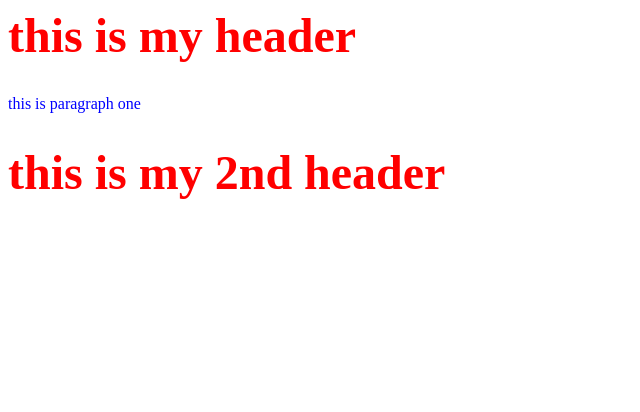
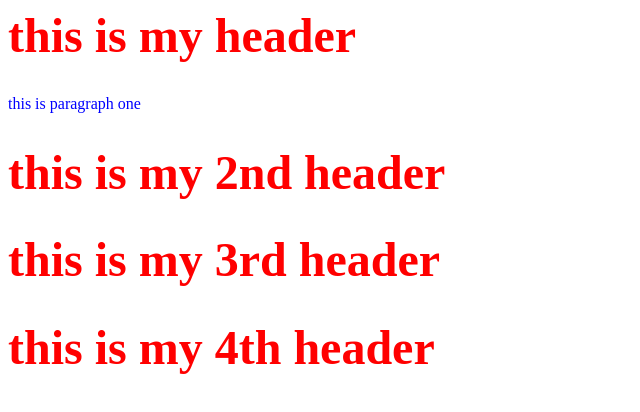
Before and after one commit to d7oomy1997/Ss, a plain HTML site: page index.html in a window 1280 px wide. Shown: the whole page, without its empty margins (0-640 px from the left). Drawn offline with Linux system fonts and the light colour scheme.

Commit message:
Added Headers 3rd and 4th

```diff
--- a/index.html
+++ b/index.html
@@ -12,6 +12,9 @@ P  {color:blue}
 		<H1>  this is my header </H1>
 		<P> this is paragraph one </P>
 		<H1> this is my 2nd header <H1>
+                <H1> this is my 3rd header </H1>
+		<H1> this is my 4th header </H1>
+
 	</body>
 
 </html>
```
